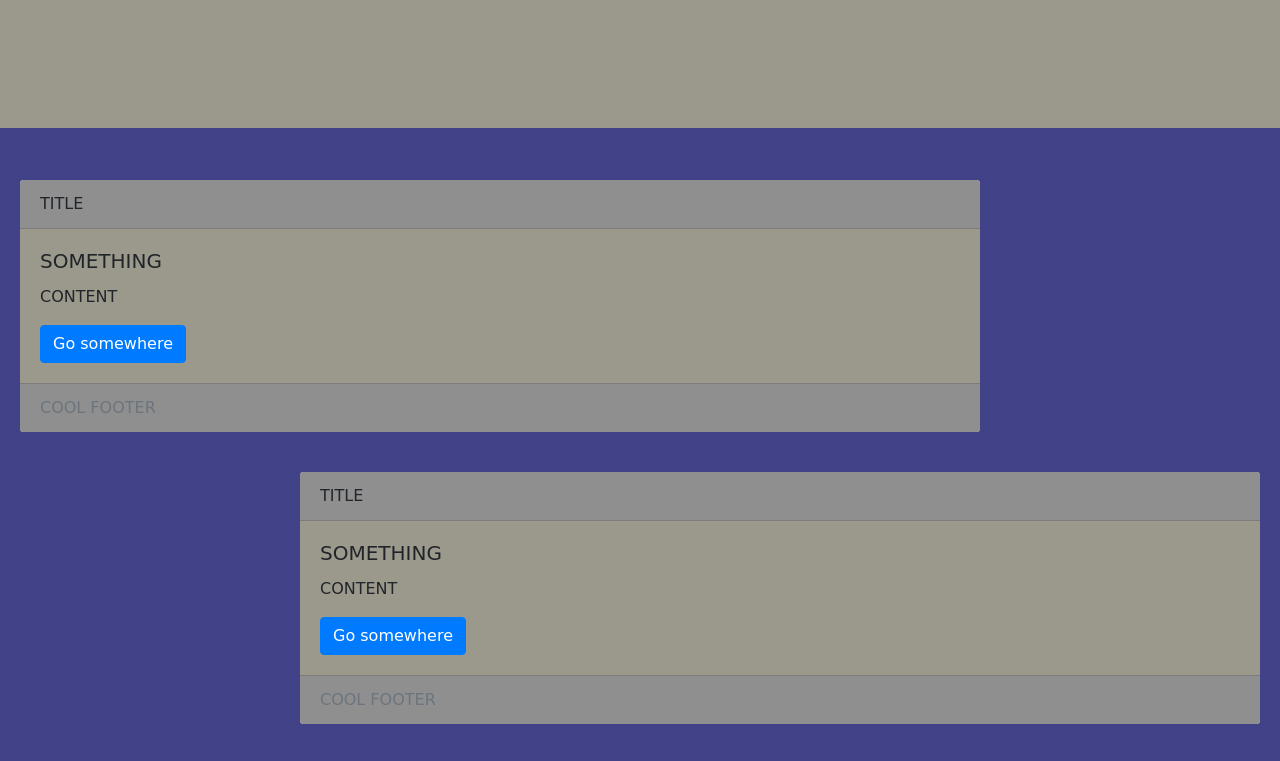
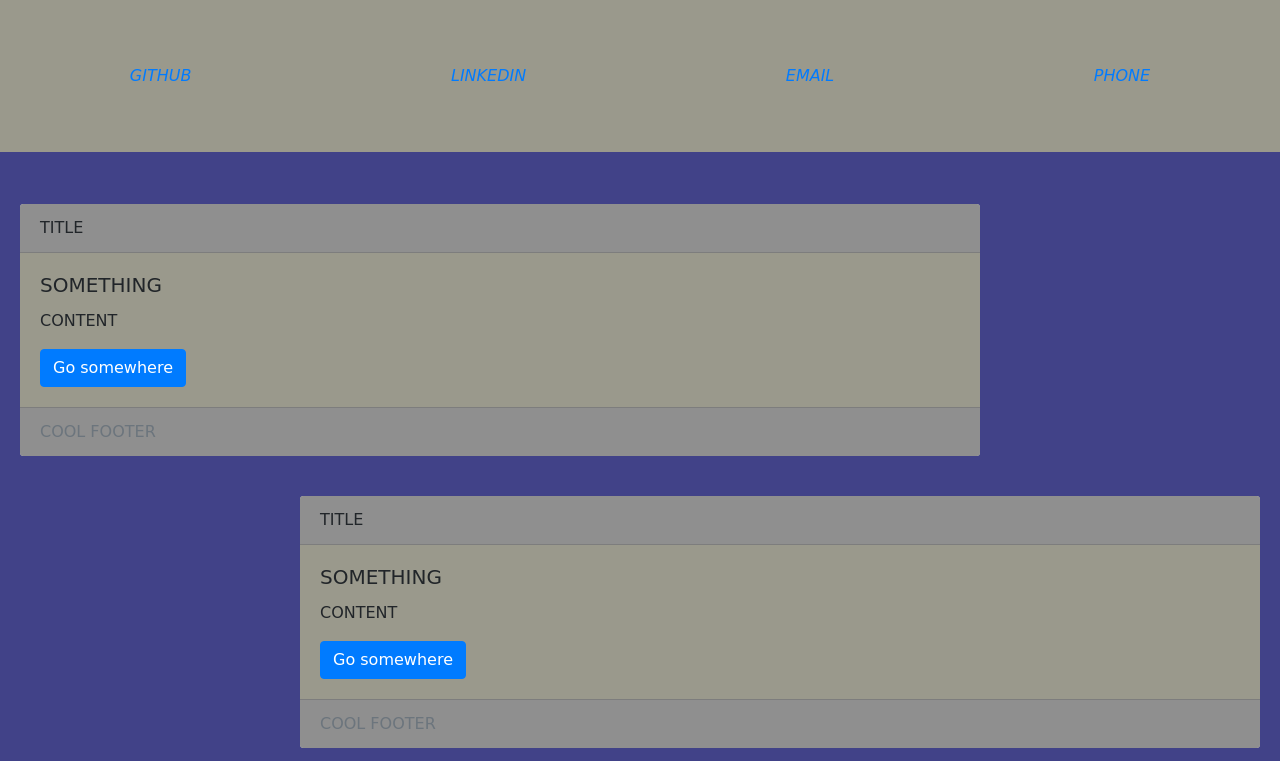
Before and after one commit to CHodges00/chodges00Page, a plain HTML site: page index.html in a window 1280 px wide. Shown: the top 761 px of the page. Drawn offline with nearby package versions, Linux system fonts and the light colour scheme; a web font is replaced by a local one.

Commit message:
Personal Page

```diff
--- a/index.html
+++ b/index.html
@@ -19,6 +19,10 @@
 <!--MAKE STICKY NAV-->
 <div class="jumbotron jumbotron-fluid">
     <!--    ADD ICONS FOR LINKS TO GIT, EMAIL, LINKEDIN-->
+    <a href=""><i>GITHUB</i></a>
+    <a href=""><i>LINKEDIN</i></a>
+    <a href=""><i>EMAIL</i></a>
+    <a href=""><i>PHONE</i></a>
 </div>
 
 
--- a/main.css
+++ b/main.css
@@ -8,6 +8,8 @@ body {
 /*JUMBOTRON*/
 .jumbotron {
     background-color: #9A998C;
+    display: flex;
+    justify-content: space-around;
 }
 
 
@@ -67,14 +69,10 @@ img {
 .container {
     max-width:600px;
     max-height:350px;
-
-
-
     display:flex;
     justify-content:center;
     align-items:center;
     gap:20px;
-
 }
 .container:hover img {
     opacity:0.3;
```
